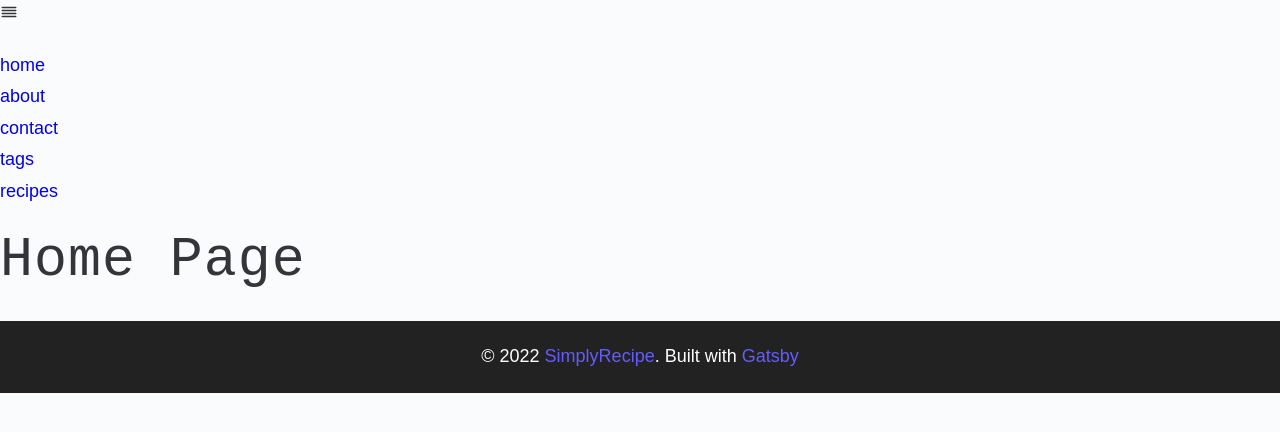
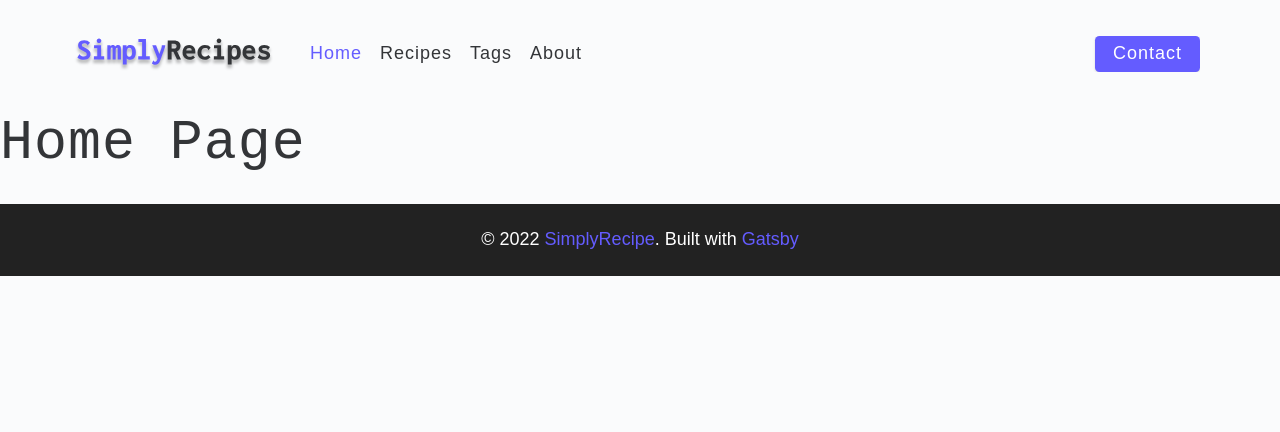
Before and after one commit to nickfuentes/gatsby-recipe-app, a Gatsby site: page / in a window 1280 px wide. Built offline with nearby package versions, Linux system fonts and the light colour scheme; Gatsby itself is replaced by a stand-in of ours.

Commit message:
Add some mroe links for the navigation bar

```diff
--- a/src/components/Navbar.js
+++ b/src/components/Navbar.js
@@ -2,31 +2,45 @@ import React from "react"
 
 import { Link } from "gatsby"
 import { FiAlignJustify } from "react-icons/fi"
+import logo from "../assets/images/logo.svg"
 
 const Navbar = () => {
   return (
-    <div>
-      <nav>
-        <FiAlignJustify />
-        <ul>
-          <li>
-            <Link to="/">home</Link>
-          </li>
-          <li>
-            <Link to="/about">about</Link>
-          </li>
-          <li>
-            <Link to="/contact">contact</Link>
-          </li>
-          <li>
-            <Link to="/tags">tags</Link>
-          </li>
-          <li>
-            <Link to="/recipes">recipes</Link>
-          </li>
-        </ul>
-      </nav>
-    </div>
+    <nav className="navbar">
+      <div className="nav-center">
+        <div className="nav-header">
+          <Link to="/">
+            <img src={logo} alt="Simply Recipes" />
+          </Link>
+          <button className="nav-btn">
+            <FiAlignJustify />
+          </button>
+        </div>
+        <div className="nav-links show-links">
+          <Link to="/" className="nav-link" activeClassName="active-link">
+            home
+          </Link>
+          <Link
+            to="/recipes"
+            className="nav-link"
+            activeClassName="active-link"
+          >
+            recipes
+          </Link>
+          <Link to="/tags" className="nav-link" activeClassName="active-link">
+            tags
+          </Link>
+          <Link to="/about" className="nav-link" activeClassName="active-link">
+            about
+          </Link>
+          <div className="nav-link contact-link">
+            <Link to="/contact" className="btn">
+              contact
+            </Link>
+          </div>
+        </div>
+      </div>
+    </nav>
   )
 }
 
```
